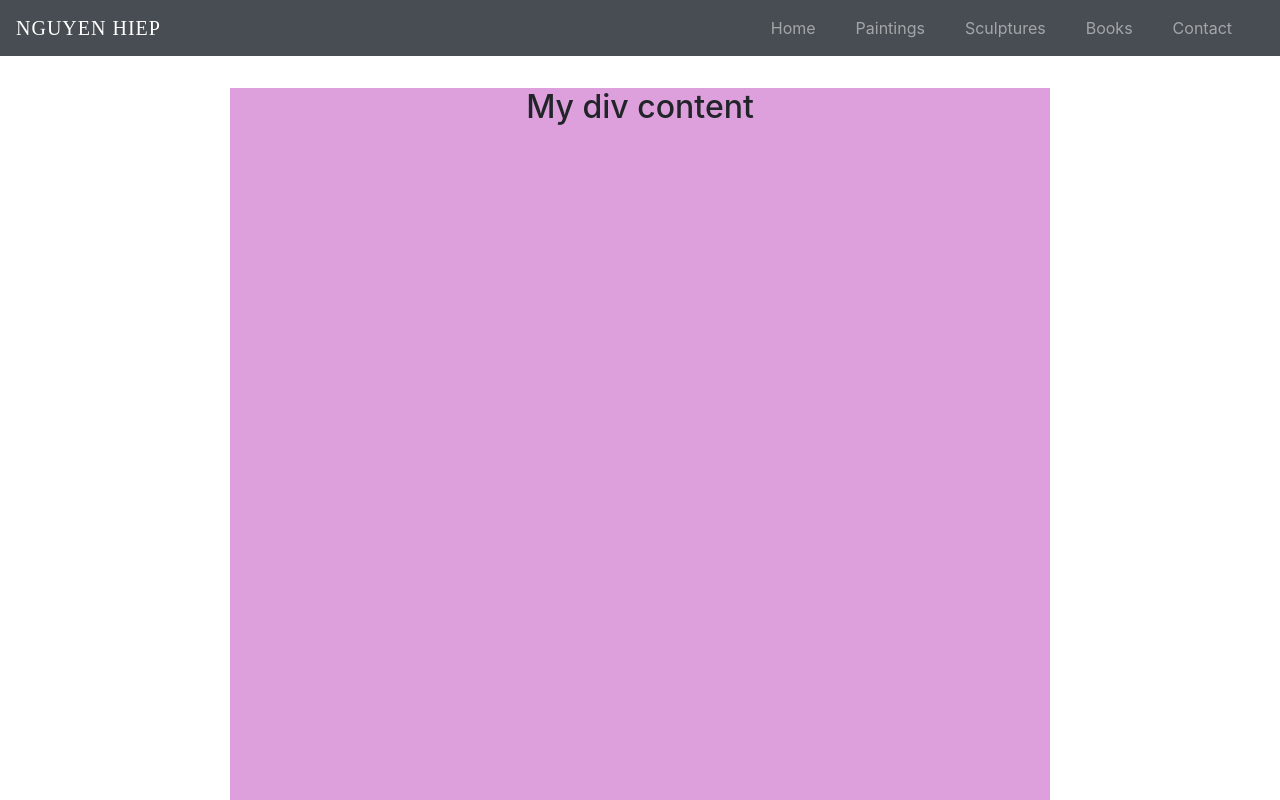
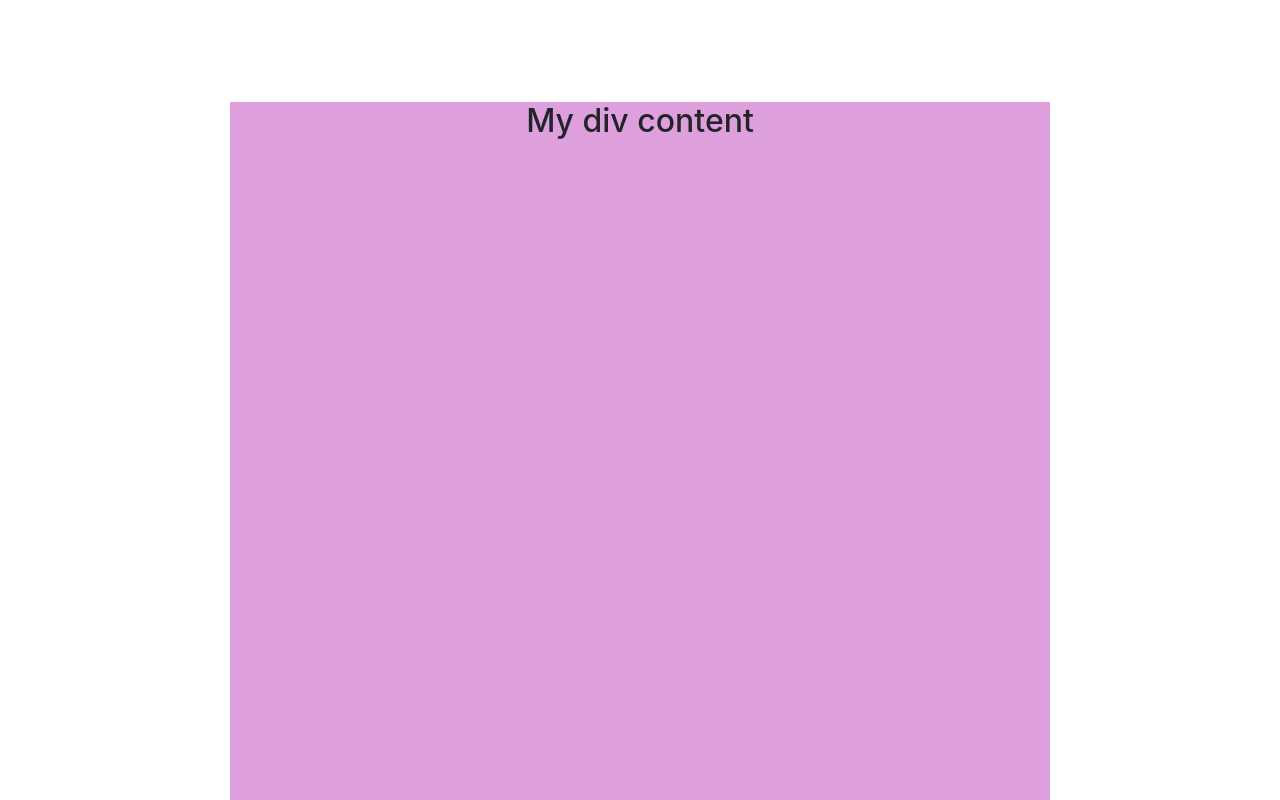
Before and after one commit to cer-nagas/cer-nagas.github.io, a React (Create React App) app: page / in a window 1280 px wide. Shown: the top 800 px of the page. Built offline with nearby package versions, Linux system fonts and the light colour scheme.

Commit message:
Prepare code for Exercise 1

```diff
--- a/src/components/MainNavbar.js
+++ b/src/components/MainNavbar.js
@@ -1,10 +1,11 @@
 import React from 'react';
+import { Navbar, Nav } from 'react-bootstrap';
 import '../styles/navbar.scss';
-import { Navbar, Nav, Container, Row, Col } from 'react-bootstrap';
 
 const MainNavbar=() => {
+    // Exercise 1.1: Change line 8
     return (
-        <Navbar className="navbar" bg="dark" expand="lg" sticky="top" variant="dark">
+        <Navbar id="navbar-container" expand="lg" variant="dark">
             <Navbar.Brand href="#home">NGUYEN HIEP</Navbar.Brand>
             <Navbar.Collapse id="navbar-collapse">
                 <Nav className="navbar-nav justify-content-end">
--- a/src/styles/navbar.scss
+++ b/src/styles/navbar.scss
@@ -1,16 +1,28 @@
-.navbar {
-    opacity: 0.9;
+// Use id in stead of className to have higher priority than bootstrap css
+#navbar-container {
+    padding: 0;
+    height: 70px;
+    // Ex 1.2 here
+    // Ex 1.3 here
 }
 
+#navbar-collapse,
 .navbar-nav {
-    width: 100%
+    width: 100%;
+    height: 100%;
 }
 
-.nav-link {
-    margin-right: 1.5rem;
+a.nav-link {
+    display: flex;
+    justify-content: center;
+    align-items: center;
+    min-width: 100px;
+
+    // Ex 1.4 here
 }
 
 .navbar-brand {
+    margin-left: 20px;
     font-family: Montserrat;
     font-size: 18px;
     font-style: normal;
```
